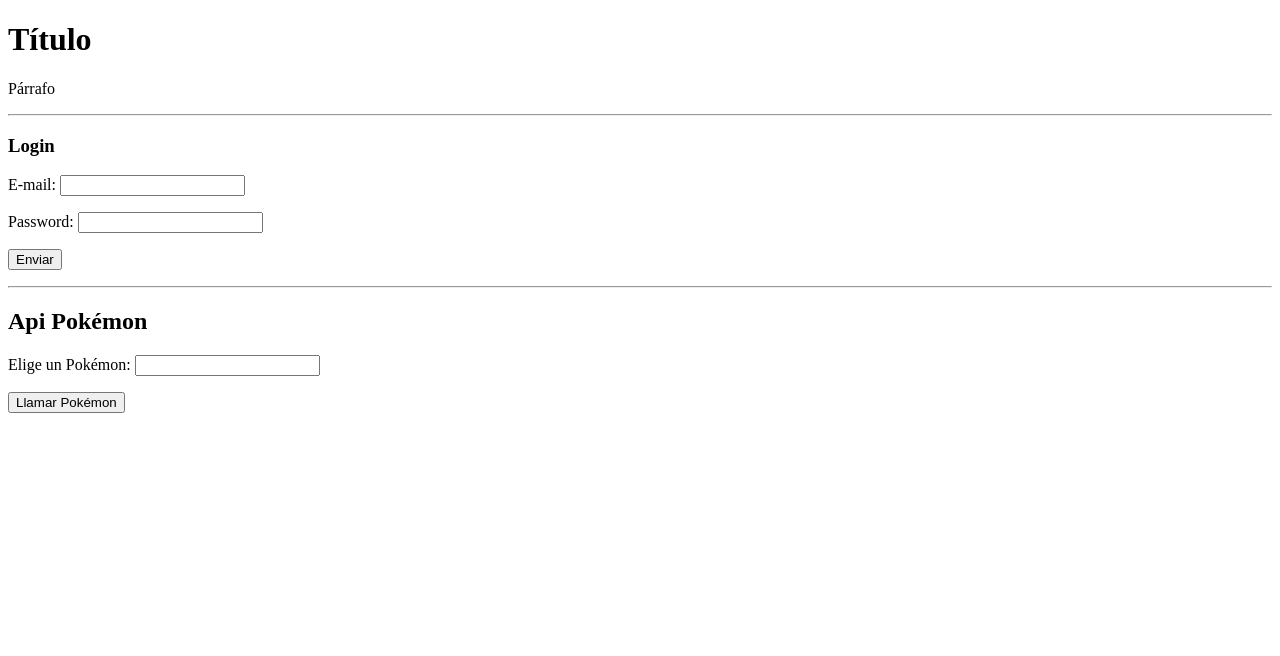
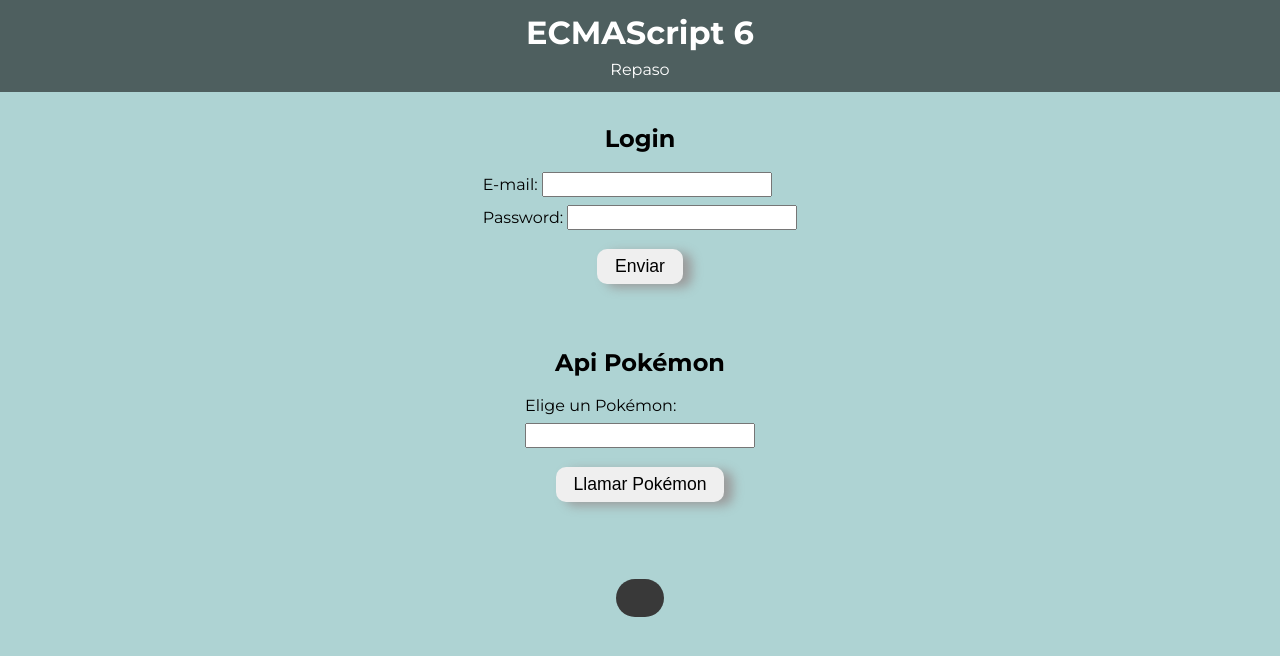
Before and after one commit to tonimjdev/repasES6, a plain HTML site: page index.html in a window 1280 px wide. Drawn offline with Linux system fonts and the light colour scheme.

Commit message:
Proves API Poke

```diff
--- a/index.html
+++ b/index.html
@@ -1,25 +1,38 @@
 <!DOCTYPE html>
 <html lang="en">
   <head>
-    <meta charset="UTF-8">
-    <meta http-equiv="X-UA-Compatible" content="IE=edge">
-    <meta name="viewport" content="width=device-width, initial-scale=1.0">
+    <meta charset="UTF-8" />
+    <meta http-equiv="X-UA-Compatible" content="IE=edge" />
+    <meta name="viewport" content="width=device-width, initial-scale=1.0" />
+    <link rel="stylesheet" href="./style.css" />
+    <link
+      href="https://fonts.googleapis.com/css2?family=Montserrat:wght@100;200;300;400;500;600;700&display=swap"
+      rel="stylesheet"
+    />
     <title>Repaso ES6</title>
   </head>
   <body>
-    <h1>Título</h1>
-    <p>Párrafo</p>
-    <hr>
-    <h3>Login</h3>
-    <p>E-mail: <input id="email" name="email" type="email"/></p>
-    <p>Password: <input id="password" name="password" type="password"/></p>
+    <header>
+      <h1>ECMAScript 6</h1>
+      <p>Repaso</p>
+    </header>
+    <main>
+      <h2>Login</h2>
+      <div class="user">
+        <p>E-mail: <input id="email" name="email" type="email" /></p>
+        <p>Password: <input id="password" name="password" type="password" /></p>
+      </div>
       <button id="login" onclick="login()">Enviar</button>
       <p id="respuesta" class="reponse"></p>
-    <hr>
       <h2>Api Pokémon</h2>
-    <p>Elige un Pokémon: <input id="eligePoke" type="text"/></p>
+      <p class="userPoke">Elige un Pokémon: <input id="eligePoke" type="text" /></p>
       <button id="elegirPokemon" onclick="llamarPokemon('eligePoke')">Llamar Pokémon</button>
-    <p><img src="" id="pokemon"/></p>
+      <p><img src="" id="pokemon" /></p>
+      <p id="nombrePoke"></p>
+      <div class="descPoke">
+        <p id="habilidades"></p>
+      </div>
       <script src="main.js"></script>
+    </main>
   </body>
 </html>
--- a/main.js
+++ b/main.js
@@ -201,62 +201,74 @@ console.log("arrayStr.splice(1, 0, 'banana')", arrayStr); // ['apple', 'banana',
 // *** Encuentra en el array la posición del último "apple" añadido
 arrayStr = ["apple", "orange", "pear", "apple"];
 console.log("Array; ", arrayStr);
-resultArray = arrayStr.lastIndexOf('apple');
-console.log ("arrayStr.lastIndexOf('apple'); ", resultArray); // 3
+resultArray = arrayStr.lastIndexOf("apple");
+console.log("arrayStr.lastIndexOf('apple'); ", resultArray); // 3
 
 //23// flat() -> Crea una nuevo array con todos los elementos de sub-array concatenados
 // recursivamente hasta la profundidad especificada.
-array = [1,2,3,4,5,[6,7,[8,9]]];
-const unNivel = array.flat();  // () o (1) -> un nivel de array anidado
+array = [1, 2, 3, 4, 5, [6, 7, [8, 9]]];
+const unNivel = array.flat(); // () o (1) -> un nivel de array anidado
 const dosNiveles = array.flat(2); // (2) -> 2 niveles de arrays anidados
-console.log("array.flat(); ",unNivel) // [1, 2, 3, 4, 5, 6, 7, [8, 9]]
-console.log("array.flat(2); ",dosNiveles); // [1, 2, 3, 4, 5, 6, 7, 8, 9]
+console.log("array.flat(); ", unNivel); // [1, 2, 3, 4, 5, 6, 7, [8, 9]]
+console.log("array.flat(2); ", dosNiveles); // [1, 2, 3, 4, 5, 6, 7, 8, 9]
 
 //24// Array.isArray() -> Determina si el valor pasado es un Array (devuelve true o false)
-console.log("Array.isArray([1,2,3,4,5]) ",Array.isArray([1,2,3,4,5])); // true
-console.log("Array.isArray({nombre: 'pepe'})",Array.isArray({nombre: 'pepe'})); // false
-console.log("Array.isArray('apple')",Array.isArray('apple')); // false
-console.log("Array.isArray(undefined)",Array.isArray(undefined)); // false
+console.log("Array.isArray([1,2,3,4,5]) ", Array.isArray([1, 2, 3, 4, 5])); // true
+console.log("Array.isArray({nombre: 'pepe'})", Array.isArray({ nombre: "pepe" })); // false
+console.log("Array.isArray('apple')", Array.isArray("apple")); // false
+console.log("Array.isArray(undefined)", Array.isArray(undefined)); // false
 
 //25// Array.from() -> Crea una nueva instancia de Array a partir de un objeto iterable.
-console.log("Array.from('hola'); ",Array.from('hola')); // ['h', 'o', 'l', 'a']
+console.log("Array.from('hola'); ", Array.from("hola")); // ['h', 'o', 'l', 'a']
 
 // PRUEBAS DOM
 // Función para elegir color al azar
 const colorRandom = () => {
   const colores = ["yellow", "red", "violet", "coral", "gold", "salmon"];
-  let colorAleatorio = Math.floor((Math.random()*6));
-  console.log('Color elegido: ', colores[colorAleatorio]);
+  let colorAleatorio = Math.floor(Math.random() * 6);
+  console.log("Color elegido: ", colores[colorAleatorio]);
   return colores[colorAleatorio];
-}
+};
 // Función para mostrar datos login en el DOM
 const login = () => {
-  const email = document.getElementById('email').value;
-  const password = document.getElementById('password').value;
+  const email = document.getElementById("email").value;
+  const password = document.getElementById("password").value;
   const textoRespuesta = `Su e-mail es <b>${email}</b> y su contraseña es ${password}`;
-  document.getElementById('respuesta').innerHTML = textoRespuesta;
-  let respuesta = document.getElementById('respuesta');
+  document.getElementById("respuesta").innerHTML = textoRespuesta;
+  let respuesta = document.getElementById("respuesta");
   respuesta.style.backgroundColor = colorRandom(); // Dar color de fondo al azar
-}
+};
 
 // PRUEBAS API REST
 // API Pokémon
 let pokeDOM = "";
+
 const getPokemon = async () => {
   console.log("pokeDOM dentro promesa: ", pokeDOM);
   try {
-      let pokemon = await fetch("https://pokeapi.co/api/v2/pokemon/"+pokeDOM+"/");
+    let pokemon = await fetch("https://pokeapi.co/api/v2/pokemon/" + pokeDOM + "/");
     let datos = await pokemon.json();
-      console.log('GET Pokémon: ', datos);
+    console.log("GET Pokémon: ", datos);
     let urlImage = datos.sprites.front_default;
-      console.log('url image: ', urlImage);
-      document.getElementById('pokemon').src = urlImage;
+    let nomPoke = datos.name;
+    let urlHabilitats = datos.abilities[0].ability.url;
+    console.log("url habilitats: ", urlHabilitats);
+    console.log("url image: ", urlImage);
+    document.getElementById("pokemon").src = urlImage;
+    document.getElementById("nombrePoke").innerHTML = nomPoke;
+
+    let abilities = await fetch(urlHabilitats);
+    let datos2 = await abilities.json();
+    let habilitats = datos2.effect_entries[1].effect;
+    console.log("habilitats: ", habilitats);
+    document.getElementById("habilidades").innerHTML = habilitats;
   } catch (error) {
     console.log(error);
   }
-}
+};
+
 const llamarPokemon = () => {
-  pokeDOM = document.getElementById('eligePoke').value
-  console.log('Pokémon elegido: ',pokeDOM);
+  pokeDOM = document.getElementById("eligePoke").value;
+  console.log("Pokémon elegido: ", pokeDOM);
   getPokemon();
-}
+};
--- /dev/null
+++ b/style.css
@@ -0,0 +1,74 @@
+* {
+  margin: 0;
+  padding: 0;
+  box-sizing: border-box;
+}
+body {
+  font-family: "Montserrat", sans-serif;
+  align-items: center;
+  background-color: rgb(174, 211, 211);
+  margin: auto;
+}
+header {
+  display: flex;
+  flex-direction: column;
+  align-items: center;
+  margin-bottom: 2em;
+  background-color: rgb(78, 95, 95);
+  color: #fff;
+  padding: 0.8em;
+  gap: 0.5em;
+}
+main {
+  display: flex;
+  flex-direction: column;
+  align-items: center;
+  gap: 1.2em;
+}
+.user {
+  display: flex;
+  flex-direction: column;
+  gap: 0.5em;
+}
+.user input {
+  font-size: 1.1em;
+}
+.userPoke {
+  display: flex;
+  flex-direction: column;
+  gap: 0.5em;
+}
+.userPoke input {
+  font-size: 1.1em;
+}
+.reponse {
+  padding: 0.8em 1.4em;
+  border-radius: 8px;
+}
+button {
+  font-size: 1.1em;
+  padding: 0.4em 1em;
+  border-radius: 10px;
+  border: none;
+  box-shadow: 0.5em 0.2em 0.6em rgb(155, 155, 155);
+}
+button:hover {
+  cursor: pointer;
+}
+button:active {
+  background-color: rgb(215, 215, 215);
+}
+.descPoke {
+  background-color: rgb(57, 57, 57);
+  color: #fff;
+  border-radius: 50px;
+  padding: 1.2em 1.5em;
+  text-align: center;
+}
+#nombrePoke {
+  font-size: 1.2em;
+  font-weight: 700;
+}
+#habilidades {
+  max-width: 500px;
+}
```
Lines whose indentation alone changed are shown as unchanged.
